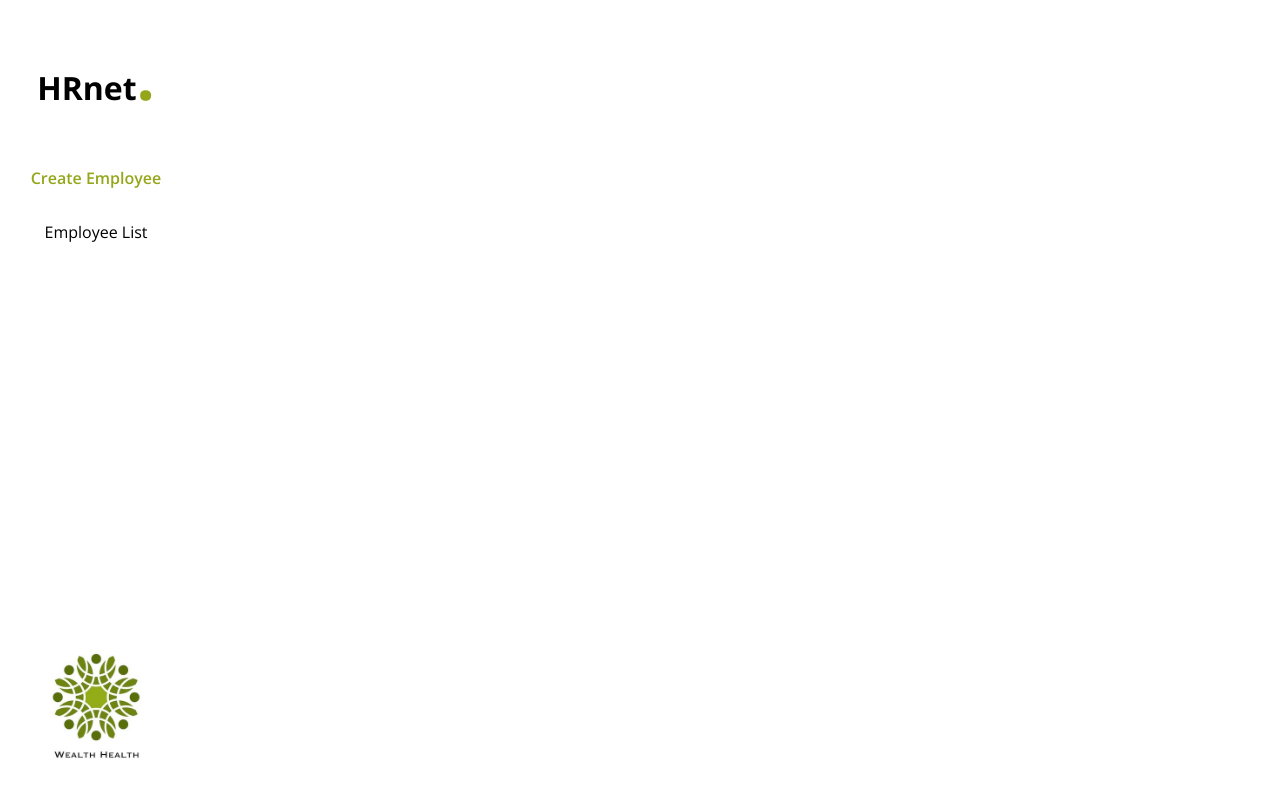
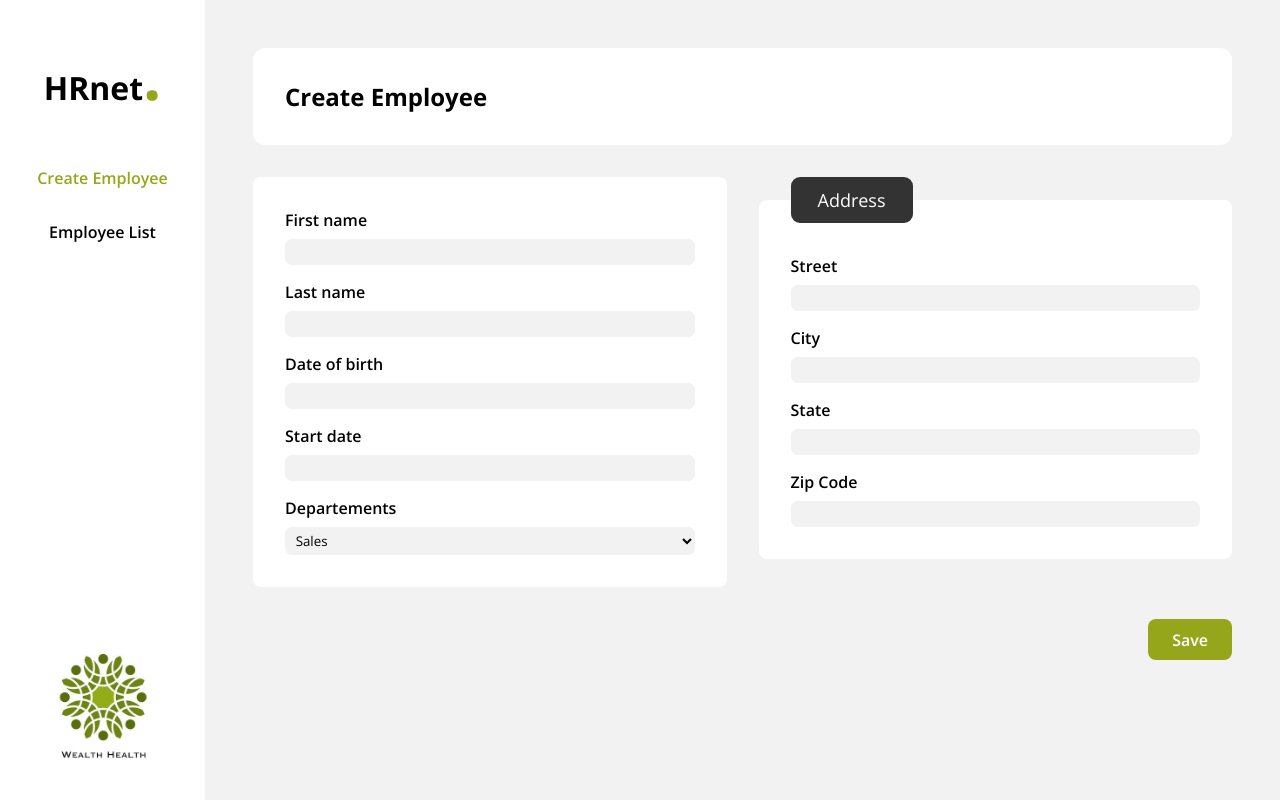
Before and after one commit to Dratatin/MathysChirouze_P14_30082022, a React (Create React App) app: page /create-employee in a window 1280 px wide. Built offline with nearby package versions, Linux system fonts and the light colour scheme.

Commit message:
create employee, base of the page

```diff
--- a/src/App.js
+++ b/src/App.js
@@ -16,8 +16,8 @@ function App() {
       <main className="main">
         <Routes>
           <Route path="/" element={<Navigate to="create-employee"></Navigate>}></Route>
-          <Route path="/create-employee" element={CreateEmployee}></Route>
-          <Route path="/employee-list" element={EmployeeList}></Route>
+          <Route path="/create-employee" element={<CreateEmployee />}></Route>
+          <Route path="/employee-list" element={<EmployeeList />}></Route>
         </Routes>
       </main>
     </BrowserRouter>
--- a/src/pages/CreateEmployee.js
+++ b/src/pages/CreateEmployee.js
@@ -1,8 +1,60 @@
 function CreateEmployee() {
     return (
-        <div>
-
-        </div>
+        <section className="create-section">
+            <h2 className="create-section__title">Create Employee</h2>
+            <form className="create-section__form">
+                <fieldset className="create-section__form__fieldset">
+                    <div className="create-section__form__fieldset__wrapper">
+                        <label htmlFor="firstName">First name</label>
+                        <input id="firstName" name="firstName" type="text"></input>
+                    </div>
+                    <div className="create-section__form__fieldset__wrapper">
+                        <label htmlFor="lastName">Last name</label>
+                        <input id="lastName" name="lastName" type="text"></input>
+                    </div>
+                    <div className="create-section__form__fieldset__wrapper">
+                        <label htmlFor="dateOfBirth">Date of birth</label>
+                        <input id="dateOfBirth" name="dateOfBirth" type="text"></input>
+                    </div>
+                    <div className="create-section__form__fieldset__wrapper">
+                        <label htmlFor="startDate">Start date</label>
+                        <input id="startDate" name="startDate" type="text"></input>
+                    </div>
+                    <div className="create-section__form__fieldset__wrapper">
+                        <label htmlFor="departement">Departements</label>
+                        <select name="departements" id="departement">
+                            <option value="Sales">Sales</option>
+                            <option value="Marketing">Marketing</option>
+                            <option value="Engineering">Engineering</option>
+                            <option value="Human Ressources">Human Ressources</option>
+                            <option value="Legal">Legal</option>
+                        </select>
+                    </div>
+                </fieldset>
+                <fieldset className="create-section__form__fieldset">
+                    <legend>Address</legend>
+                    <div className="create-section__form__fieldset__wrapper">
+                        <label htmlFor="street">Street</label>
+                        <input id="street" name="street" type="text"></input>
+                    </div>
+                    <div className="create-section__form__fieldset__wrapper">
+                        <label htmlFor="city">City</label>
+                        <input id="city" name="city" type="text"></input>
+                    </div>
+                    <div className="create-section__form__fieldset__wrapper">
+                        <label htmlFor="state">State</label>
+                        <input id="state" name="state" type="text"></input>
+                    </div>
+                    <div className="create-section__form__fieldset__wrapper">
+                        <label htmlFor="zipCode">Zip Code</label>
+                        <input id="zipCode" name="zipCode" type="number"></input>
+                    </div>
+                </fieldset>
+                <div className="create-section__form__submit">
+                    <input className="create-section__form__submit__button" type="submit" value="Save"></input>
+                </div>
+            </form>
+        </section>
     )
 }
 
--- a/src/style/base/_reset.scss
+++ b/src/style/base/_reset.scss
@@ -7,8 +7,14 @@
 a {
     color: #000;
     text-decoration: none;
+    font-weight: 600;
+}
+
+label {
+    font-weight: 600;
 }
 
 #root {
+    display: flex;
     // max-width: 72rem;
 }
--- a/src/style/base/_typography.scss
+++ b/src/style/base/_typography.scss
@@ -1,5 +1,5 @@
 @import url('https://fonts.googleapis.com/css2?family=Open+Sans:ital,wght@0,300;0,400;0,500;0,600;0,700;0,800;1,300;1,400;1,500;1,600;1,700;1,800&display=swap');
 
-body {
+body, select, input {
     font-family: 'Open Sans', sans-serif;
 }
--- /dev/null
+++ b/src/style/layout/_main.scss
@@ -0,0 +1,6 @@
+.main {
+    background: $lightDark;
+    min-height: 100vh;
+    flex: 1;
+    padding: 3em;
+}
--- a/src/style/layout/_sidebar.scss
+++ b/src/style/layout/_sidebar.scss
@@ -5,7 +5,11 @@
     flex-direction: column;
     width: 15vw;
     height: 100vh;
+    min-width: 205px;
     padding: 2em 0;
+    position: sticky;
+    left: 0;
+    top: 0;
     &__wrapper {
         display: flex;
         flex-direction: column;
@@ -26,14 +30,13 @@
                 margin: 0.4em;
                 background: white;
                 position: relative;
+                border-radius: 0.5em;
                 &:hover {
                     background: $lightDark;
                     transition: background 0.5s ease-in-out;
-                    border-radius: 0.5em;
                 }
                 &.active {
                     color: $primaryLighten;
-                    font-weight: 600;
                 }
             }
         }
--- a/src/style/main.css
+++ b/src/style/main.css
@@ -9,9 +9,20 @@
 a {
   color: #000;
   text-decoration: none;
+  font-weight: 600;
 }
 
-body {
+label {
+  font-weight: 600;
+}
+
+#root {
+  display: -webkit-box;
+  display: -ms-flexbox;
+  display: flex;
+}
+
+body, select, input {
   font-family: "Open Sans", sans-serif;
 }
 
@@ -31,7 +42,11 @@ body {
           flex-direction: column;
   width: 15vw;
   height: 100vh;
+  min-width: 205px;
   padding: 2em 0;
+  position: sticky;
+  left: 0;
+  top: 0;
 }
 .header__wrapper {
   display: -webkit-box;
@@ -69,18 +84,129 @@ body {
   margin: 0.4em;
   background: white;
   position: relative;
+  border-radius: 0.5em;
 }
 .header__wrapper__nav a:hover {
   background: #f2f2f2;
   -webkit-transition: background 0.5s ease-in-out;
   -o-transition: background 0.5s ease-in-out;
   transition: background 0.5s ease-in-out;
-  border-radius: 0.5em;
 }
 .header__wrapper__nav a.active {
   color: #96A61B;
-  font-weight: 600;
 }
 .header__wrapper__company-logo {
   width: 120px;
+}
+
+.main {
+  background: #f2f2f2;
+  min-height: 100vh;
+  -webkit-box-flex: 1;
+      -ms-flex: 1;
+          flex: 1;
+  padding: 3em;
+}
+
+.create-section {
+  display: -webkit-box;
+  display: -ms-flexbox;
+  display: flex;
+  -webkit-box-orient: vertical;
+  -webkit-box-direction: normal;
+      -ms-flex-direction: column;
+          flex-direction: column;
+  gap: 2em;
+}
+.create-section__title {
+  background: white;
+  border-radius: 0.5em;
+  padding: 2rem;
+}
+.create-section__form {
+  display: -webkit-box;
+  display: -ms-flexbox;
+  display: flex;
+  -webkit-box-align: start;
+      -ms-flex-align: start;
+          align-items: flex-start;
+  -ms-flex-wrap: wrap;
+      flex-wrap: wrap;
+  gap: 2em;
+}
+.create-section__form__fieldset {
+  display: -webkit-box;
+  display: -ms-flexbox;
+  display: flex;
+  -webkit-box-orient: vertical;
+  -webkit-box-direction: normal;
+      -ms-flex-direction: column;
+          flex-direction: column;
+  -webkit-box-flex: 1;
+      -ms-flex: 1;
+          flex: 1;
+  gap: 1em;
+  background: white;
+  border-radius: 0.5em;
+  padding: 2rem;
+  border: none;
+}
+.create-section__form__fieldset__wrapper {
+  display: -webkit-box;
+  display: -ms-flexbox;
+  display: flex;
+  -webkit-box-orient: vertical;
+  -webkit-box-direction: normal;
+      -ms-flex-direction: column;
+          flex-direction: column;
+  -webkit-box-flex: 1;
+      -ms-flex: 1;
+          flex: 1;
+}
+.create-section__form__fieldset legend {
+  font-size: 18px;
+  padding: 0.6em 1.5em;
+  border-radius: 0.5em;
+  background: #333333;
+  color: white;
+}
+.create-section__form__fieldset label {
+  margin-right: 1em;
+  margin-bottom: 0.5em;
+}
+.create-section__form__fieldset input {
+  border: none;
+  padding: 0.3em 0.5em;
+  background-color: #f2f2f2;
+  border-radius: 0.5em;
+}
+.create-section__form__fieldset input:focus {
+  outline: 2px solid #667309;
+}
+.create-section__form__fieldset select {
+  border: none;
+  padding: 0.3em 0.5em;
+  background-color: #f2f2f2;
+  border-radius: 0.5em;
+}
+.create-section__form__submit {
+  display: -webkit-box;
+  display: -ms-flexbox;
+  display: flex;
+  -ms-flex-item-align: end;
+      align-self: flex-end;
+  -webkit-box-pack: end;
+      -ms-flex-pack: end;
+          justify-content: flex-end;
+  width: 100%;
+}
+.create-section__form__submit__button {
+  border: none;
+  padding: 0.6em 1.5em;
+  background-color: #96A61B;
+  border-radius: 0.5em;
+  font-size: 16px;
+  font-weight: 600;
+  color: white;
+  cursor: pointer;
 }/*# sourceMappingURL=main.css.map */
--- a/src/style/main.scss
+++ b/src/style/main.scss
@@ -11,6 +11,7 @@
 //layout
 @import 'layout/sidebar';
 @import 'layout/footer';
+@import 'layout/main';
 
 //components
 
--- a/src/style/pages/_createEmployee.scss
+++ b/src/style/pages/_createEmployee.scss
@@ -0,0 +1,73 @@
+.create-section {
+    display: flex;
+    flex-direction: column;
+    gap: 2em;
+    &__title{
+        background: white;
+        border-radius: 0.5em;
+        padding: 2rem;
+    }
+    &__form {
+        display: flex;
+        align-items: flex-start;
+        flex-wrap: wrap;
+        gap: 2em;
+        &__fieldset {
+            display: flex;
+            flex-direction: column;
+            flex: 1;
+            gap: 1em;
+            background: white;
+            border-radius: 0.5em;
+            padding: 2rem;
+            border: none;
+            &__wrapper {
+                display: flex;
+                flex-direction: column;
+                flex: 1
+            }
+            legend {
+                font-size: 18px;
+                padding: 0.6em 1.5em;
+                border-radius: 0.5em;
+                background: $greyDark;
+                color: white;
+            }
+            label {
+                margin-right: 1em;
+                margin-bottom: 0.5em;
+            }
+            input {
+                border: none;
+                padding: 0.3em 0.5em;
+                background-color: $lightDark;
+                border-radius: 0.5em;
+                &:focus {
+                    outline: 2px solid $primaryDarken;
+                }
+            }
+            select {
+                border: none;
+                padding: 0.3em 0.5em;
+                background-color: $lightDark;
+                border-radius: 0.5em;
+            }
+        }
+        &__submit {
+            display: flex;
+            align-self: flex-end;
+            justify-content: flex-end;
+            width: 100%;
+            &__button {
+                border: none;
+                padding: 0.6em 1.5em;
+                background-color: $primaryLighten;
+                border-radius: 0.5em;
+                font-size: 16px;
+                font-weight: 600;
+                color: white;
+                cursor: pointer;
+            }
+        }
+    }
+}
--- a/src/style/utils/_variables.scss
+++ b/src/style/utils/_variables.scss
@@ -4,3 +4,4 @@ $primaryLighten:#96A61B;
 $primaryLightest: #EAF2CE;
 
 $lightDark: lighten(#000, 95%);
+$greyDark: lighten(#000, 20%);
```
Also changed, not shown: 1 other file (tests, documents, lock files or other folders).
